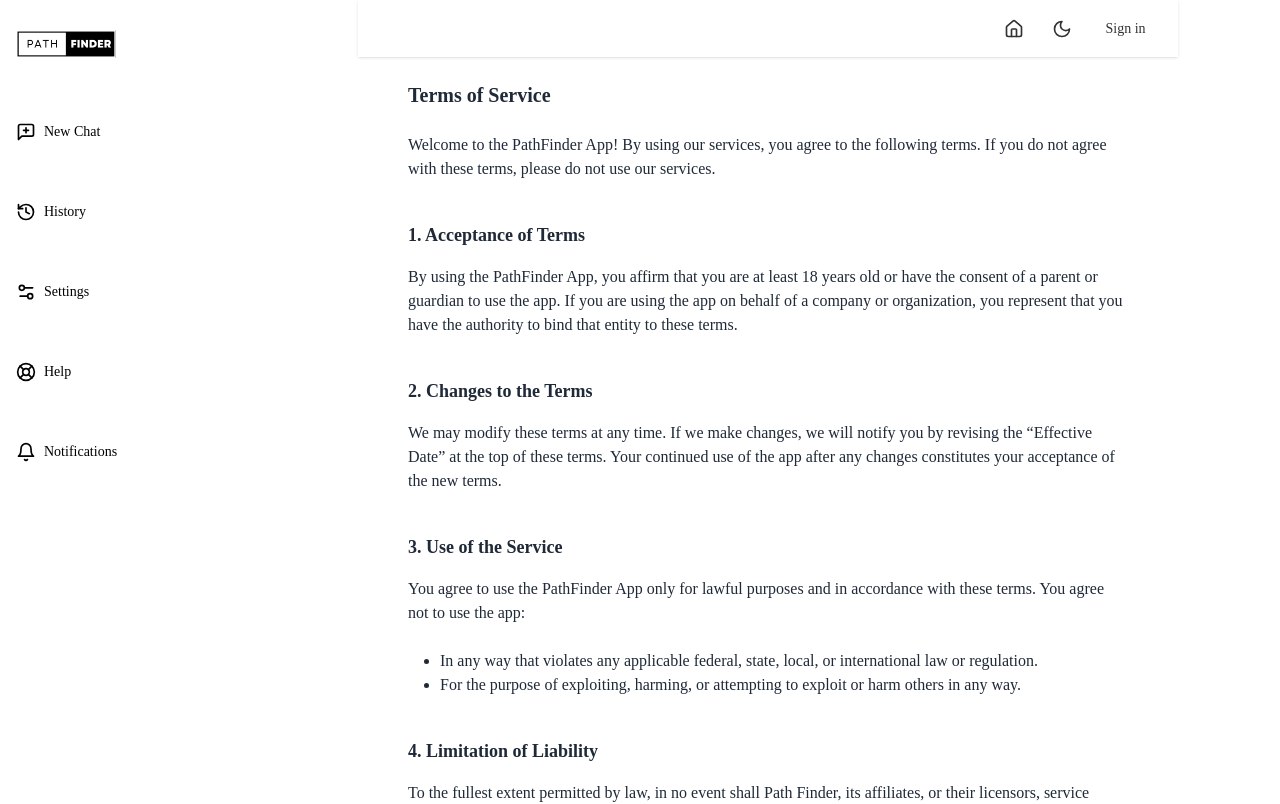
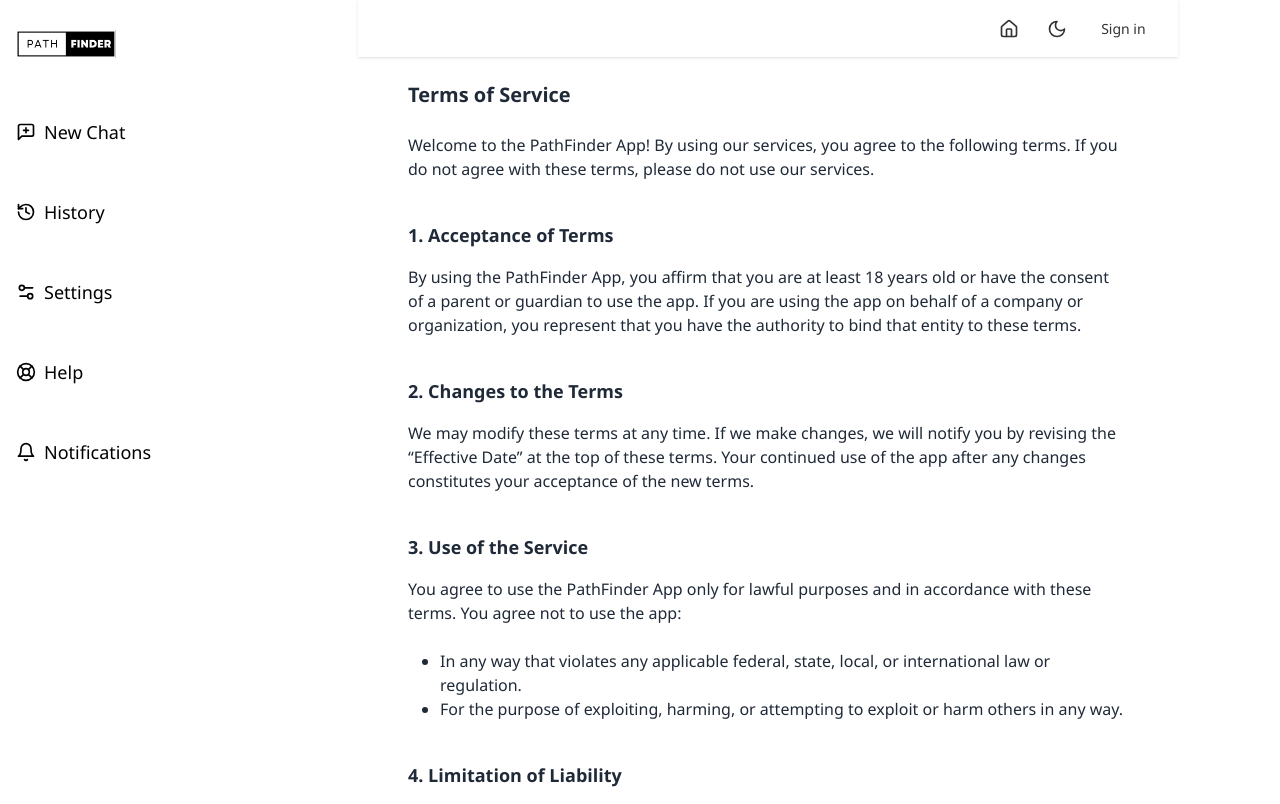
Before and after one commit to KGrim23/PathFinder_V1.0, a Next.js app: page /terms in a window 1280 px wide. Shown: the top 804 px of the page. Built offline with nearby package versions, Linux system fonts and the light colour scheme; no server answers.

Commit message:
global font changed to san serif and font size bigger on large screen

```diff
--- a/app/components/Sidebar.tsx
+++ b/app/components/Sidebar.tsx
@@ -13,18 +13,12 @@ import {
 import {
   DropdownMenu,
   DropdownMenuTrigger,
-  DropdownMenuContent,
-  DropdownMenuItem,
-  DropdownMenuLabel,
-  DropdownMenuSeparator,
 } from "@/components/ui/dropdown-menu";
 import {
   MessageSquarePlus,
   History,
   Settings2,
   LifeBuoy,
-  User,
-  LogOut,
   Bell,
 } from "lucide-react";
 import Image from "next/image";
@@ -89,7 +83,9 @@ export default function Sidebar() {
               }}
             >
               <MessageSquarePlus className="w-5 h-5 text-black dark:text-white" />
-              <span className="text-black dark:text-white">New Chat</span>
+              <span className="text-black dark:text-white lg:text-lg">
+                New Chat
+              </span>
             </Button>
           </TooltipTrigger>
           <TooltipContent side="right">New Chat</TooltipContent>
@@ -109,7 +105,9 @@ export default function Sidebar() {
               onClick={navigateToSavedChats}
             >
               <History className="w-5 h-5 text-black dark:text-white" />
-              <span className="text-black dark:text-white">History</span>
+              <span className="text-black dark:text-white lg:text-lg">
+                History
+              </span>
             </Button>
           </TooltipTrigger>
           <TooltipContent side="right">History</TooltipContent>
@@ -132,7 +130,9 @@ export default function Sidebar() {
               }}
             >
               <Settings2 className="w-5 h-5 text-black dark:text-white" />
-              <span className="text-black dark:text-white">Settings</span>
+              <span className="text-black dark:text-white lg:text-lg">
+                Settings
+              </span>
             </Button>
           </TooltipTrigger>
           <TooltipContent side="right">Settings</TooltipContent>
@@ -155,7 +155,9 @@ export default function Sidebar() {
               }}
             >
               <LifeBuoy className="w-5 h-5 text-black dark:text-white" />
-              <span className="text-black dark:text-white">Help</span>
+              <span className="text-black dark:text-white lg:text-lg">
+                Help
+              </span>
             </Button>
           </TooltipTrigger>
           <TooltipContent side="right">Help</TooltipContent>
@@ -171,7 +173,9 @@ export default function Sidebar() {
               className={`flex items-center gap-2 rounded-lg transition-colors duration-200 w-full p-2 justify-start`}
             >
               <Bell className="w-5 h-5 text-black dark:text-white" />
-              <span className="text-black dark:text-white">Notifications</span>
+              <span className="text-black dark:text-white lg:text-lg">
+                Notifications
+              </span>
             </Button>
           </TooltipTrigger>
           <TooltipContent side="right">Notifications</TooltipContent>
--- a/app/globals.css
+++ b/app/globals.css
@@ -10,6 +10,9 @@ body {
   margin: 0;
   padding: 0;
   overflow-x: hidden;
+
+  /* Set system sans-serif font */
+  font-family: "Segoe UI", Roboto, "Helvetica Neue", Arial, sans-serif;
 }
 
 @keyframes rainbow {
--- a/app/layout.tsx
+++ b/app/layout.tsx
@@ -9,8 +9,6 @@ import {
   SignedOut,
   UserButton,
 } from "@clerk/nextjs";
-// No need for the localFont imports for GeistSans and GeistMono anymore
-// Instead, you can add the Inter font in the head
 
 export const metadata = {
   title: "Path Finder",
```
